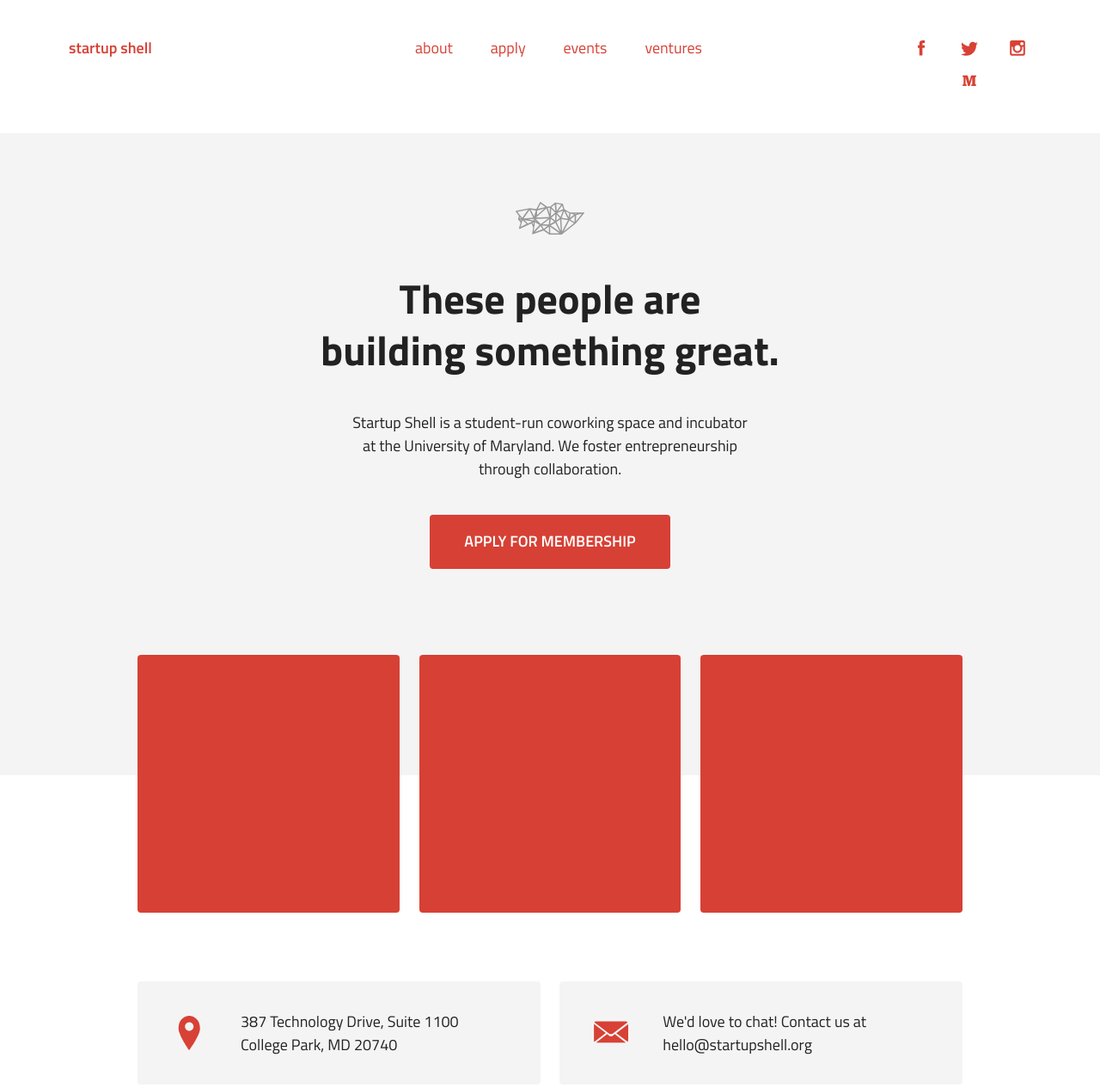
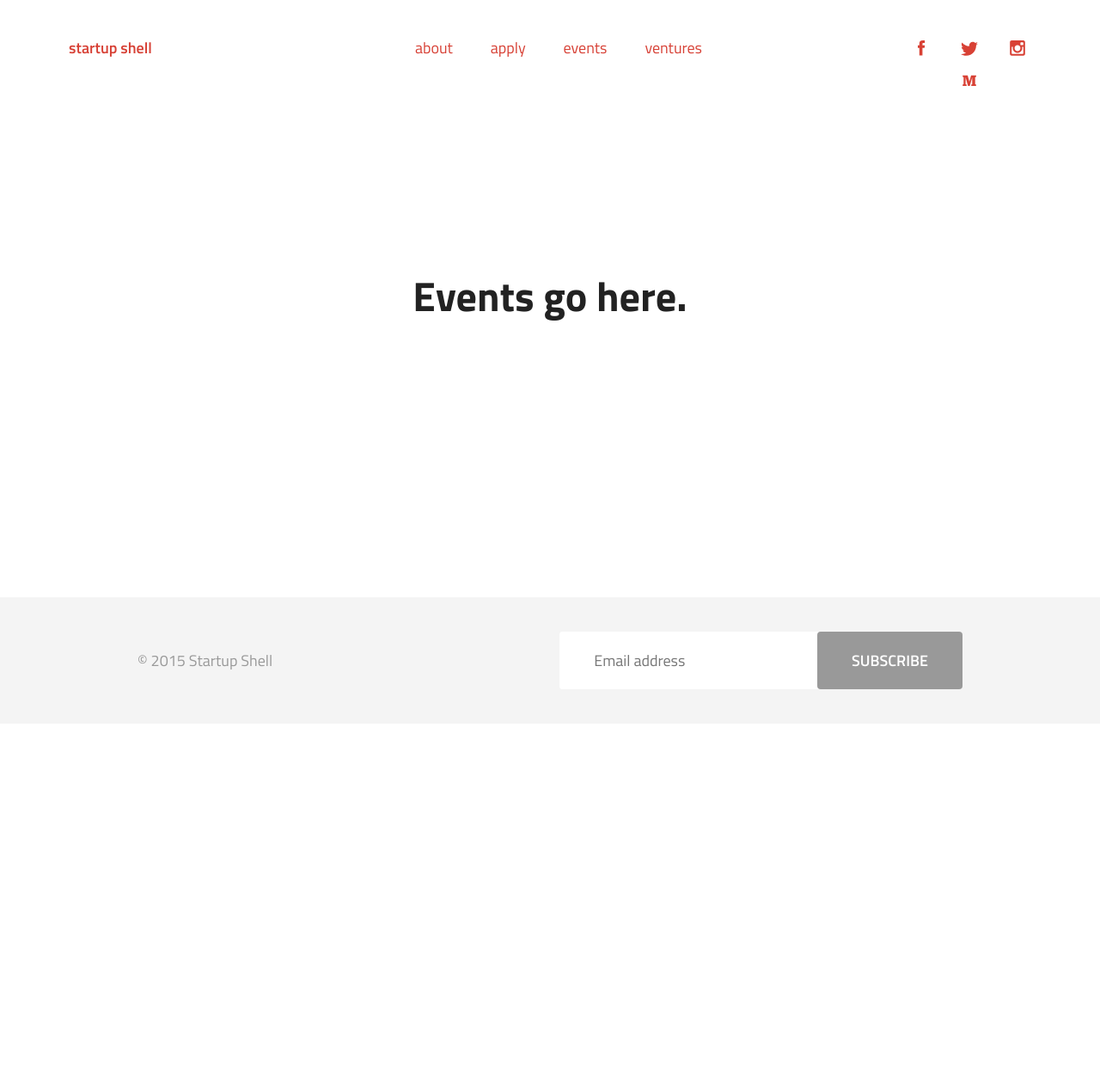
Before and after one commit to StartupShell/web-2015, a Jekyll site: the page built from events/index.html, in a window 1280 px wide and 1400 px high. Shown: the top 1266 px of the window at 86% size. Built offline with Jekyll 4.4.1, drawn with Linux system fonts in a browser that asks for light colours.

Commit message:
placeholders in apply and events

```diff
--- a/events/index.html
+++ b/events/index.html
@@ -2,36 +2,14 @@
 layout: default
 ---
 
-<div class="home">
+<div class="page-events">
 
   <section class="full hero">
     <div class="container">
       <div class="hero-content">
-        <div class="hero-logo"><img src="/assets/shell-logo-wire.svg"></div>
-        <h1>These people are</br>building something great.</h1>
-        <p>
-          Startup Shell is a student-run coworking space and incubator at the University of Maryland. We foster entrepreneurship through collaboration.
-        </p>
-        <a href="apply" class="button hero-cta">Apply for Membership</a>
+        <h1>Events go here.</h1>
       </div>
     </div>
   </section> <!-- /.hero -->
 
-  <section class="video tight">
-    <ul class="video-row">
-      <li class="video-thumb"></li>
-      <li class="video-thumb"></li>
-      <li class="video-thumb"></li>
-    </ul>
-  </section>
-
-  <section class="contact">
-    <a href="https://www.google.com/maps/place/Startup+Shell/@38.992475,-76.938877,17z" class="contact-box address">
-      <p>387 Technology Drive, Suite 1100</br>College Park, MD 20740</p>
-    </a>
-    <a href="mailto:hello@startupshell" class="contact-box email">
-      <p>We'd love to chat! Contact us at</br>hello@startupshell.org</p>
-    </a>
-  </section>
-
 </div> <!-- /home -->
```
Also changed, not shown: apply/index.html (+2 -24 lines).
